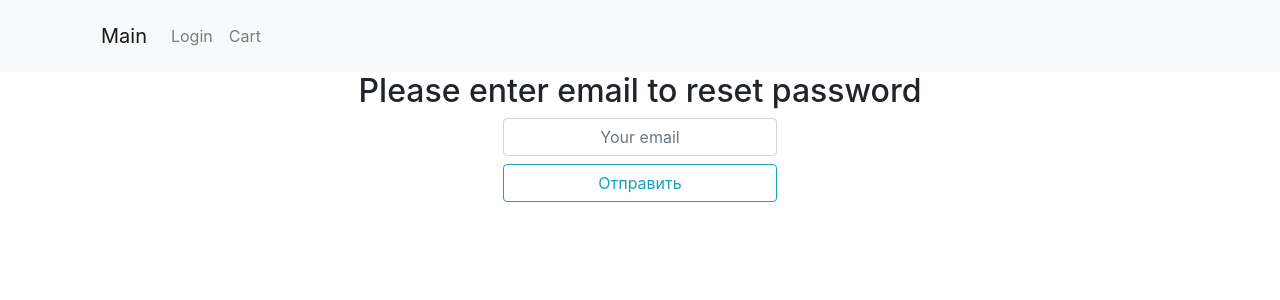
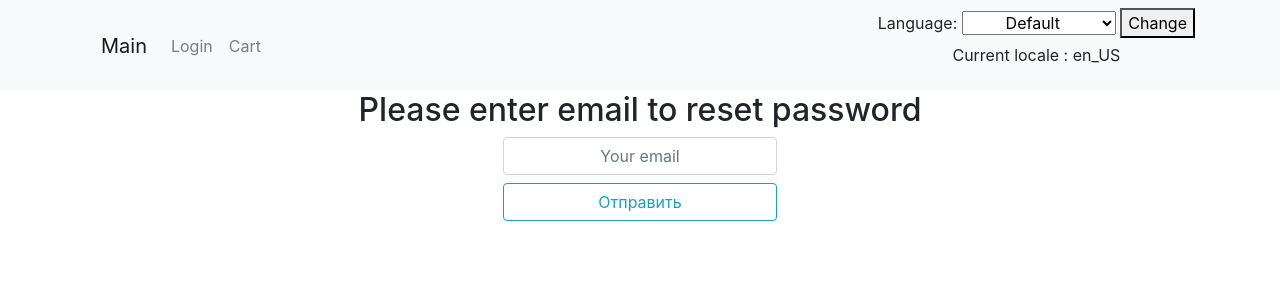
Before and after one commit to meowwka/month9, a Spring Boot app: page /forgot-password in a window 1280 px wide. Shown: the top 300 px of the page. Run offline with Spring Boot 4, Linux system fonts and the light colour scheme; tables that the repository leaves empty hold one stand-in row (values such as "Sample post"); some of the project's set-up classes (security, data sources, template engines, error pages and the like) are left out, and stand-ins take their place; some libraries are stand-ins or nearby versions.

Commit message:
Lesson-71; added locale configuration and changed navigation language

```diff
--- a/model/src/main/java/com/product/handmade/model/Product.java
+++ b/model/src/main/java/com/product/handmade/model/Product.java
@@ -35,7 +35,7 @@ public class Product {
     private Place place;
 
     @ManyToMany(mappedBy = "products")
-    Set<Cart> carts;
+    List<Cart> carts;
 
     @Override
     public String toString() {
--- /dev/null
+++ b/model/src/main/resources/messages.properties
@@ -0,0 +1,13 @@
+title=Handmade
+main=Main
+profile=Profile
+cart=Cart
+login=Login
+current-locale=Current locale
+label.language=Language
+button.language-change.text=Change
+
+Size.customerRegisterForm.name=length must be >= 4 and <= 24
+Pattern.customerRegisterForm.name=should contain only letters
+NotBlank.customerRegisterForm.email=must not be blank
+NotBlank.customerRegisterForm.password=must not be blank
--- /dev/null
+++ b/model/src/main/resources/messages_en.properties
@@ -0,0 +1 @@
+title=handmade
--- /dev/null
+++ b/model/src/main/resources/messages_ru.properties
@@ -0,0 +1,15 @@
+title=Рукоделие
+main=Главная
+profile=Профиль
+cart=Корзина
+login=Вход
+current-locale=Текущая локаль
+label.language=Язык
+button.language-change.text=Сменить
+
+
+Size.customerRegisterForm.name=Должно быть между 4 и 24 символами
+Pattern.customerRegisterForm.name=Должно содержать только буквы
+Email.customerRegisterForm.email=Адрес email не соответствует стандартному шаблону
+NotBlank.customerRegisterForm.email=Не должно быть пустым
+NotBlank.customerRegisterForm.password=Не должно быть пустым
--- a/model/src/main/resources/templates/partials/main.ftlh
+++ b/model/src/main/resources/templates/partials/main.ftlh
@@ -2,16 +2,17 @@
  объявляем макро-функцию используя которую мы создадим шаблон страницы
  https://freemarker.apache.org/docs/dgui_misc_userdefdir.html
  -->
-<#macro renderWith title scripts=[] styles=[]>
+<#import "/spring.ftl" as spring>
+<#macro renderWith title scripts=[] styles=[] dir="ltr">
     <!doctype html>
-    <html lang="en">
+    <html lang="${.locale}" dir="${dir}">
     <head>
         <meta charset="UTF-8">
         <link rel="stylesheet" href="https://cdnjs.cloudflare.com/ajax/libs/font-awesome/5.11.2/css/all.min.css">
         <link rel="stylesheet" href="https://stackpath.bootstrapcdn.com/bootstrap/4.4.1/css/bootstrap.min.css"
               integrity="sha384-Vkoo8x4CGsO3+Hhxv8T/Q5PaXtkKtu6ug5TOeNV6gBiFeWPGFN9MuhOf23Q9Ifjh" crossorigin="anonymous">
 
-        <title>${title}</title>
+        <title><@spring.message "title" /></title>
         <link rel="stylesheet" href="/css/styles.css">
         <#list styles as styleSource>
             <link rel="stylesheet" href="${styleSource}">
@@ -29,31 +30,39 @@
     <header class="navbar navbar-expand-lg navbar-light bg-light">
         <div class="container">
         <nav class="navbar navbar-expand-lg navbar-light bg-light">
-            <a class="navbar-brand" href="/">Main</a>
+            <a class="navbar-brand" href="/"> <@spring.message "main" /></a>
                 <ul id="ulist" class="navbar-nav">
-<#--                        <li class="nav-item  ">-->
-<#--                            <a class="nav-link" href="/main">Handmade</a>-->
-<#--                        </li>-->
-<#--                        <li class="nav-item">-->
-<#--                            <a class="nav-link" href="/">Registration</a>-->
-<#--                        </li>-->
                     <#if user??>
                         <li class="nav-item">
-                            <a class="nav-link" href="/successful">Profile</a>
+                            <a class="nav-link" href="/successful"> <@spring.message "profile" /></a>
                         </li>
                     <#else>
                         <li class="nav-item">
-                            <a class="nav-link" href="/login">Login</a>
+                            <a class="nav-link" href="/login"> <@spring.message 'login' /></a>
                         </li>
                     </#if>
-
-
                     <li class="nav-item">
-                        <a class="nav-link" href="/cart">Cart</a>
+                        <a class="nav-link" href="/cart"> <@spring.message "cart" /></a>
                     </li>
-
                 </ul>
         </nav>
+            <div>
+                <form action="" method="get">
+                    <label for="lang_select">
+                        <@spring.message "label.language" />:
+                    </label>
+                    <select name="lang" id="lang_select">
+                        <option value="">Default</option>
+                        <option value="" disabled>----------</option>
+                        <option value="en-US">American English</option>
+                        <option value="ru-RU">Русский</option>
+                    </select>
+                    <button type="submit">
+                        <@spring.message "button.language-change.text" />
+                    </button>
+                    <p><@spring.message "current-locale" /> : ${.locale}</p>
+                </form>
+            </div>
         </div>
     </header>
 
```
Also changed, not shown: model/src/main/java/com/product/handmade/cart/CartController.java (+6 -6 lines), model/src/main/java/com/product/handmade/configuration/LocaleConfig.java (added, +28 -0 lines).
